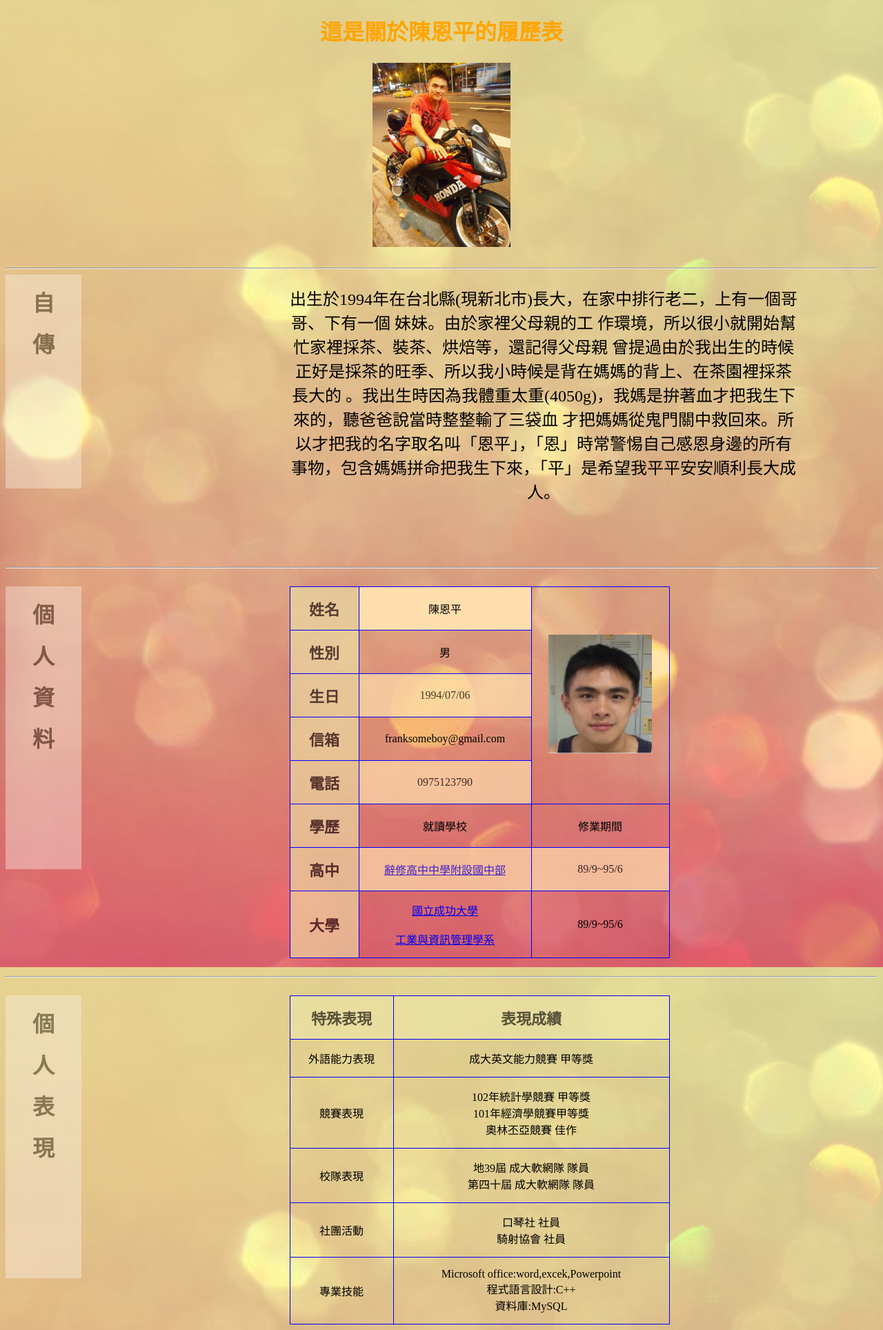
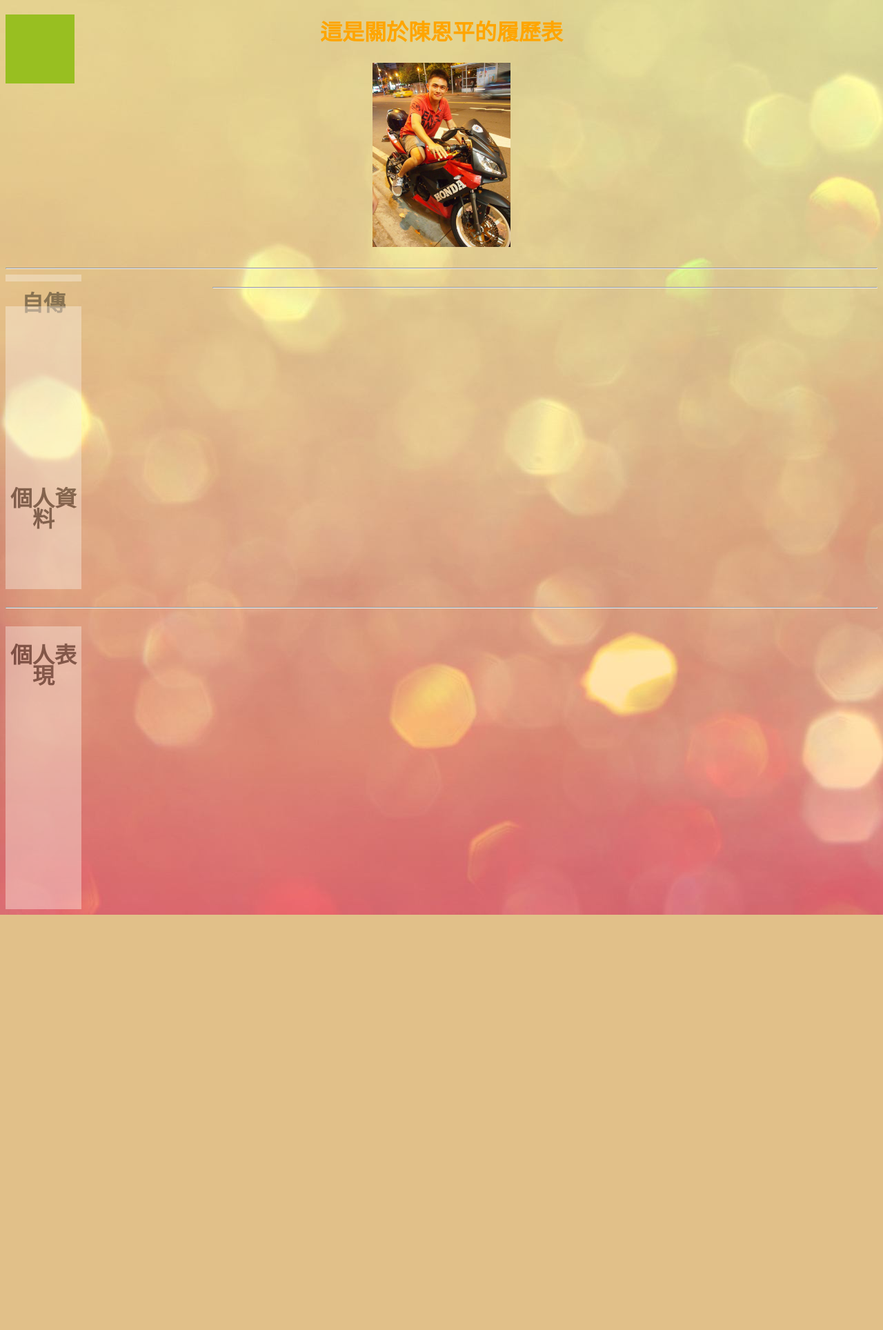
Before and after one commit to EnPingChen/resume, a PHP site: page / in a window 1280 px wide. Shown: the whole page at 69% size. After the commit the page ends 1326 px from the top, so only its background shows below. Run offline with PHP 8.4, Linux system fonts and the light colour scheme; some libraries are stand-ins or nearby versions.

Commit message:
resume2.0

```diff
--- a/index.html
+++ b/index.html
@@ -4,14 +4,19 @@
 	<link rel="stylesheet" href="resume.css">
 	<meta charset="UTF-8">
 	<title>resume</title>
+  <script type="text/javascript" src="jquery-2.1.4.min.js"></script>
+ <script src="resume.js"></script>
 
 </head>
+
+
 <body>
+<div id = "divt" style="background:#98bf21;height:100px;width:100px;position:absolute;"></div>
 <div> <h1 class="intro">這是關於陳恩平的履歷表</h1></div>
 
- <p>                                                 <img src="10698566_553521104793315_3343508628896807590_n.jpg" alt="Mountain View" align="bottom"></p>
-<hr>
-<div class="left"><h1>自<br><br>傳</h1></div>
+ <p>                                                 <img  src="10698566_553521104793315_3343508628896807590_n.jpg" alt="Mountain View" align="bottom"></p>
+ <hr>
+<div class="left"><h1>自傳</h1></div>
 <div class="space"></div>
 <div class="section"><p>      出生於1994年在台北縣(現新北市)長大，在家中排行老二，上有一個哥哥、下有一個
  妹妹。由於家裡父母親的工 作環境，所以很小就開始幫忙家裡採茶、裝茶、烘焙等，還記得父母親
@@ -21,7 +26,8 @@
 </p></div>
 <hr>
 <br>
-<div class="left2"><h1>個<br><br>人<br><br>資<br><br>料</h1></div>
+<div class="left2"><h1>個人資料</h1></div>
+ <div class="table">
  <table align="center">
     <colgroup>
               <col span="1" width= "100px" ><col span="1" width= "250px" ><col span="1" width= "200px" >
@@ -66,8 +72,10 @@
  		<td>89/9~95/6</td>
  	</tr>
  </table>
+ </div>
   <br><hr><br>
- <div class="left2"><h1>個<br><br>人<br><br>表<br><br>現</h1></div>
+ <div class="left3"><h1>個人表現</h1></div>
+ <div class="table1">
  <table id="table1" align="center">
     <colgroup>
               <col span="1" width= "150px" ><col span="1" width= "400px" >
@@ -96,7 +104,7 @@
  		<td>專業技能</td>
  		<td>Microsoft office:word,excek,Powerpoint<br>程式語言設計:C++<br>資料庫:MySQL</td>
  	</tr>
-
+   </table></div>
 
 
   </body>
--- a/resume.css
+++ b/resume.css
@@ -1,5 +1,6 @@
 body {
-     background-image: url("2011060409223978.jpg");;
+     background-image: url("2011060409223978.jpg");
+
 }
 table tr.alt td {
     color: #000000;
@@ -29,31 +30,49 @@ div.left{
     line-height:30px;
     background-color:#FAF0E6;
     width:100px;
-    height: 300px;
-    float:left;
+    height: 0px;
     padding:5px;
     opacity: 0.4;
+    text-align: center;
+
 }
 div.left2{
     line-height:30px;
     background-color:#FAF0E6;
     width:100px;
     height: 400px;
-    float:left;
+    //float:left;
     padding:5px;
     opacity: 0.4;
+    text-align: center;
 }
+div.left3{
+    line-height:30px;
+    background-color:#FAF0E6;
+    width:100px;
+    height: 400px;
+    //float:left;
+    padding:5px;
+    opacity: 0.4;
+    text-align: center;
+}
+
 div.space{
   width: 300px;
   height:300px;
   float: left;
 }
 div.section{
-  width: 1150px;
-  height: 400px;
+  //width: 1150px;
+  //height: 400px;
+  display: none;
 }
-
-
+ div.table{
+display: none;
+ }
+ div.table1{
+  display: none;
+ }
 img.head{
     width: 150px;
     height: auto;
@@ -66,7 +85,7 @@ h1.intro{
 
 h1 {
     text-align: center;
-}
+  }
 
 h2 {
 	color: blue;
```
